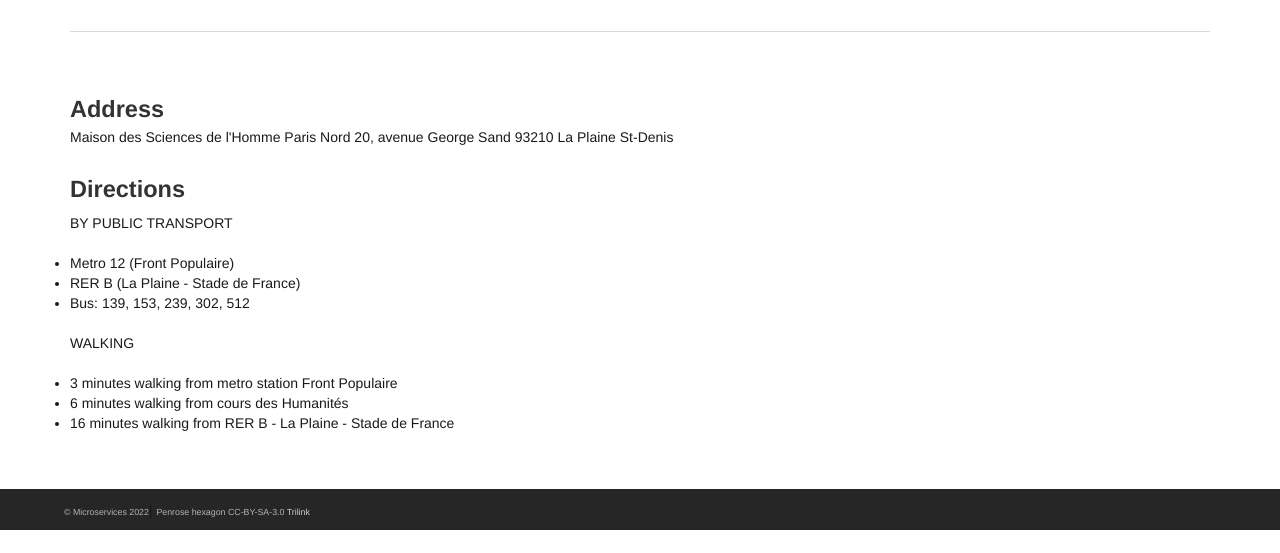
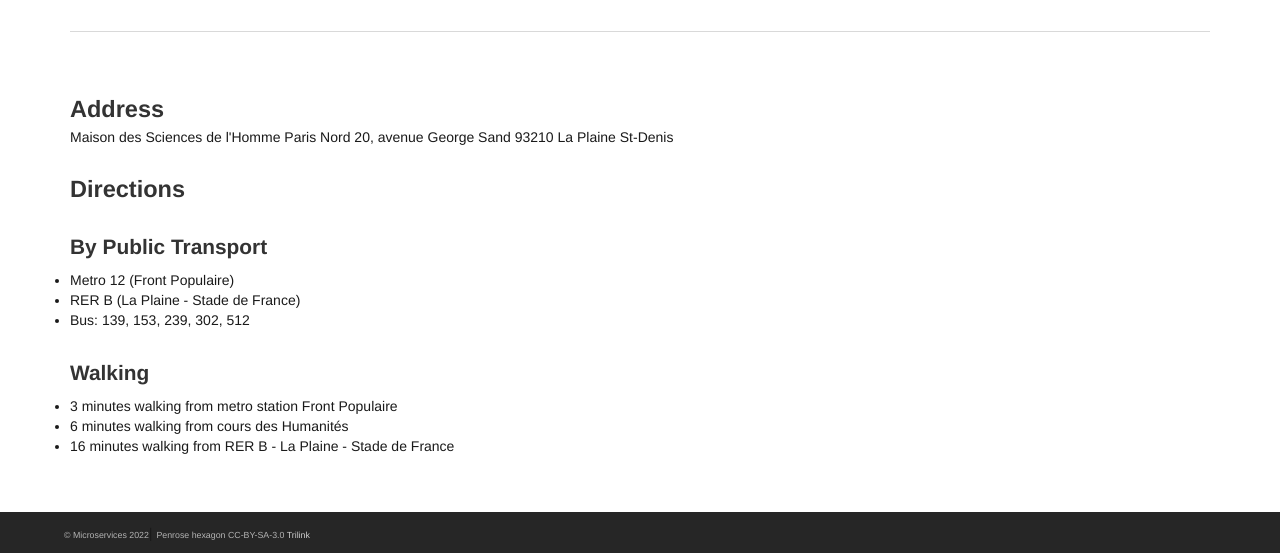
Before and after one commit to microservices-community/microservices-2022, a Jekyll site: the page built from attending.md, in a window 1280 px wide and 900 px high, scrolled down 697 px, cut to the strip 347-900 px from the top of the window. Built offline with Jekyll 4.4.1, drawn with Linux system fonts in a browser that asks for light colours; before the commit the page ends 1574 px from its top, so only the background shows below that.

```diff
--- a/subpages/venue.md
+++ b/subpages/venue.md
@@ -17,13 +17,13 @@ Maison des Sciences de l'Homme Paris Nord
 
 # Directions
 
-BY PUBLIC TRANSPORT
+## By Public Transport
 
 - Metro 12 (Front Populaire)
 - RER B (La Plaine - Stade de France)
 - Bus: 139, 153, 239, 302, 512
 
-WALKING
+## Walking
 
 - 3 minutes walking from metro station Front Populaire
 - 6 minutes walking from cours des Humanités
```
